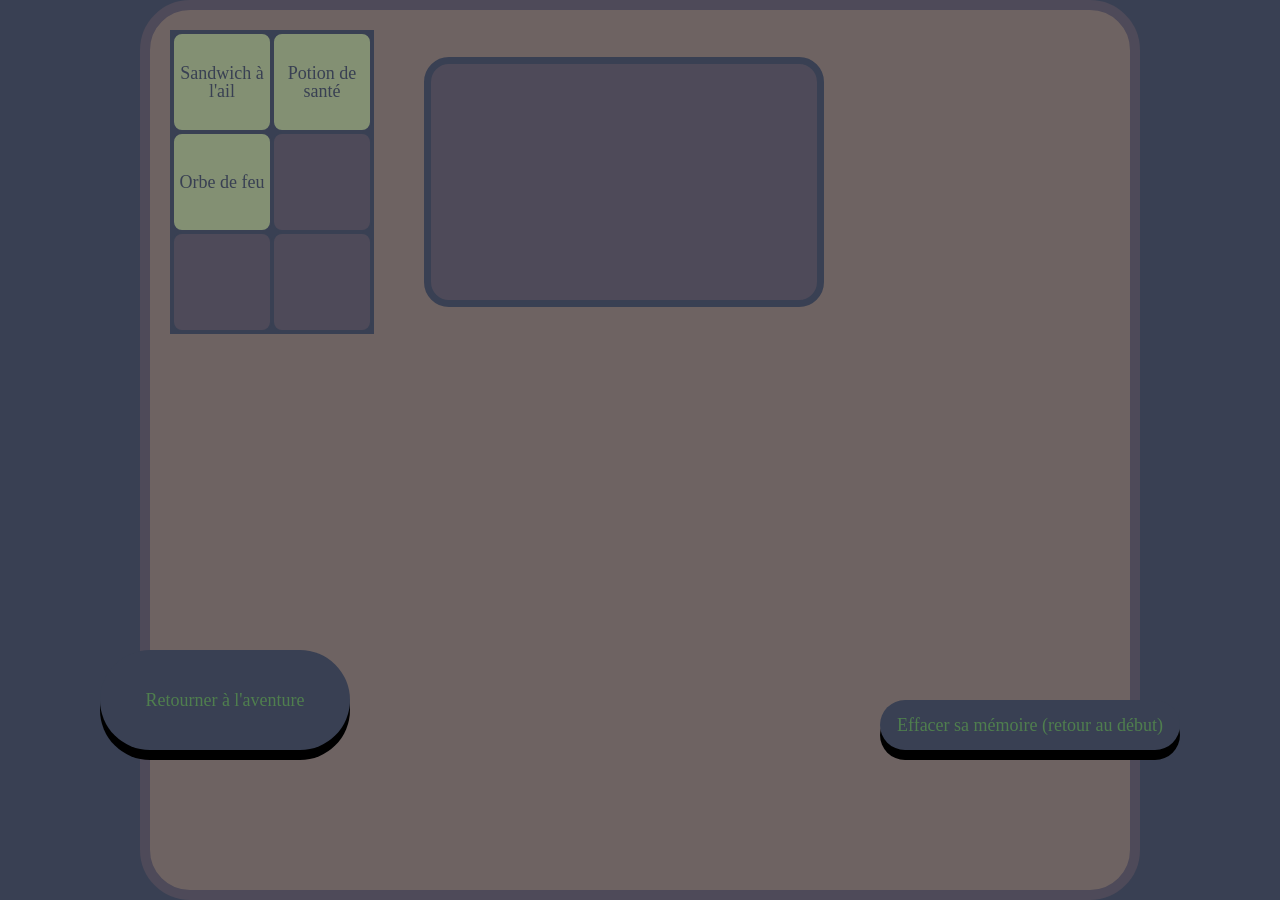
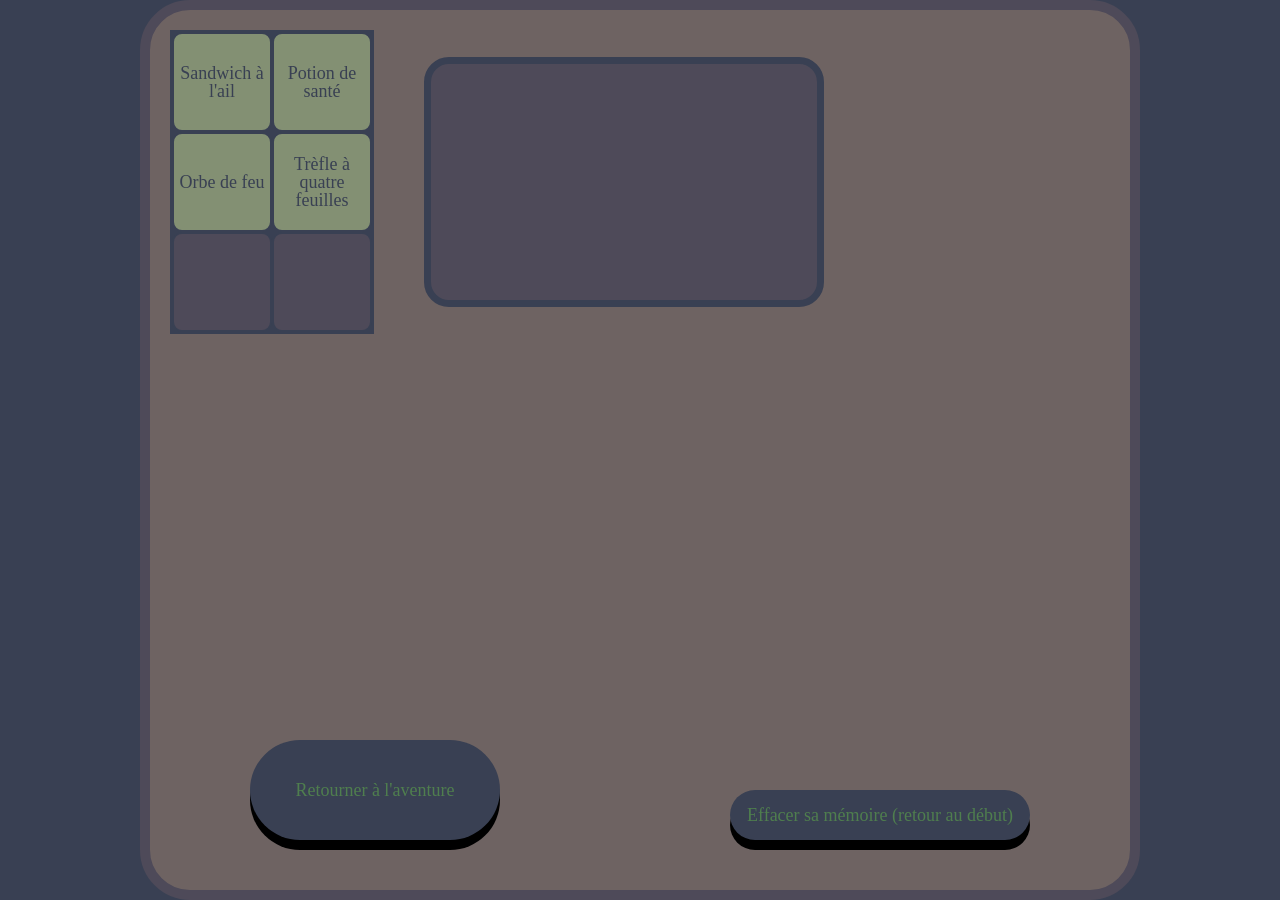
Before and after one commit to GoutteDooo/aventure, a React (Vite) app in the folder aventure-react/: page /status in a window 1280 px wide. Built offline with nearby package versions, Linux system fonts and the light colour scheme; a web font is replaced by a local one; what @midudev/tailwind-animations would draw is missing.

Commit message:
chore: Inventaire - Ajout switch function pour bouton use, not finished

```diff
--- a/aventure-react/src/components/Inventaire.jsx
+++ b/aventure-react/src/components/Inventaire.jsx
@@ -6,7 +6,7 @@ const Inventaire = () => {
     const savedInventory = localStorage.getItem("inventory");
     return savedInventory
       ? JSON.parse(savedInventory)
-      : ["Sandwich à l'ail", "Potion de santé", "Orbe de feu", "", "", ""];
+      : ["Sandwich à l'ail", "Potion de santé", "Orbe de feu", "Trèfle à quatre feuilles", "", ""];
   });
 
   const [activeItem, setActiveItem] = useState(null);
@@ -21,6 +21,22 @@ const Inventaire = () => {
   const findItem = (itemHTML) => {
     const itemFound = itemsData.find((item) => itemHTML.textContent === item.name);
     return itemFound;
+  }
+
+  const handleItemEffect = (itemHTML) => {
+    const item = findItem(itemHTML);
+    switch (item.effect) {
+        case "heal":
+            console.log("heal !");
+            break;
+        case "stats":
+            console.log("stats !");
+            break;
+        default:
+            break;
+    }
+
+
   }
 
   return (
@@ -51,7 +67,7 @@ const Inventaire = () => {
                         {itemsData.find((item) => item.name === activeItem.textContent).desc_use}
                     </div>
                     {(findItem(activeItem).using === "all" || findItem(activeItem).using === "no-combat") && (
-                        <button className="inventory__description__button">Utiliser</button>
+                        <button className="inventory__description__button" onClick={() => handleItemEffect(activeItem)}>Utiliser</button>
                     )}
                 </>
             )}
--- a/aventure-react/src/data/itemsData.js
+++ b/aventure-react/src/data/itemsData.js
@@ -65,6 +65,18 @@ const itemsData = [
     desc_class: "neutral",
     using: "combat",
   },
+  {
+    id: 7,
+    name: "Trèfle à quatre feuilles",
+    direction: "inventory",
+    effect: "stats",
+    value: 1,
+    desc_useless:
+      "Ce trèfle paraît parfait, tant les dimensions des feuilles et de la tige sont symétriques. Sa beauté vous ouvre l'appétit.",
+    desc_use: "Augmente la chance de 1. (Usage unique) ",
+    desc_class: "positive",
+    using: "all",
+  },
 ];
 
 export default itemsData;
--- a/aventure-react/src/styles/main.css
+++ b/aventure-react/src/styles/main.css
@@ -838,6 +838,7 @@ button:active {
 }
 
 .status {
+  position: relative;
   background: #6E6362;
   height: 900px;
   width: 1000px;
--- a/aventure-react/src/styles/pages/_status.scss
+++ b/aventure-react/src/styles/pages/_status.scss
@@ -1,4 +1,5 @@
 .status {
+    position: relative;
     background: $dark1;
     height: 900px;
     width: 1000px;
```
Also changed, not shown: 1 other file (tests, documents, lock files or other folders).
